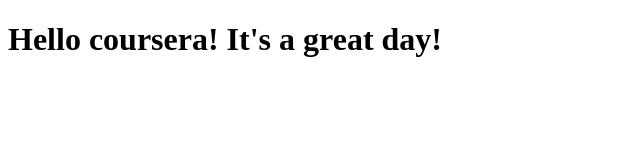
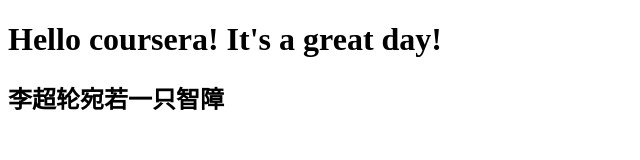
Before and after one commit to ysjbluemoon/coursera-test, a plain HTML site: page site/index.html in a window 1280 px wide. Shown: the whole page, without its empty margins (0-640 px from the left). Drawn offline with Linux system fonts and the light colour scheme.

Commit message:
another addition.

```diff
--- a/site/index.html
+++ b/site/index.html
@@ -5,5 +5,6 @@
 </head>
 <body>
 <h1>Hello coursera! It's a great day!</h1>
+<h2>李超轮宛若一只智障</h2>
 </body>
 </html>
```
